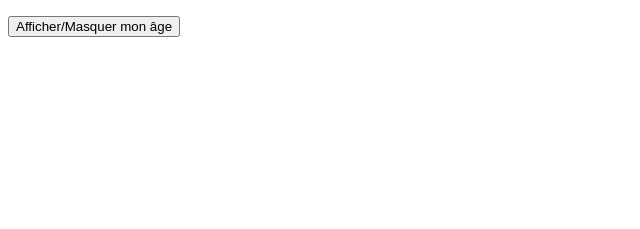
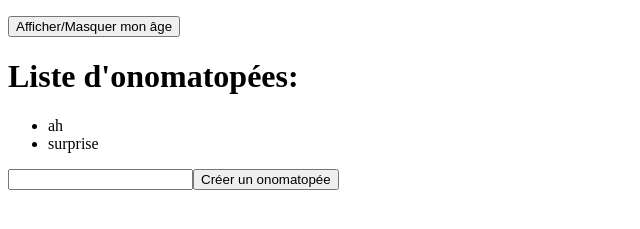
Before and after one commit to albja/Angular, an Angular app in the folder myFirstApp/: page / in a window 1280 px wide. Shown: the part 531-760 px from the top of the page, without its empty margins (0-640 px from the left). Built offline with nearby package versions, Linux system fonts and the light colour scheme.

Commit message:
quest 8 done

```diff
--- a/myFirstApp/src/app/app.component.html
+++ b/myFirstApp/src/app/app.component.html
@@ -5,3 +5,11 @@
 </ul>
 
 <router-outlet></router-outlet>
+
+<h1>Liste d'onomatopées:</h1>
+<ul>
+  <li *ngFor="let on of onomatopoeiaList">{{ on }}</li>
+</ul>
+<app-create-onomatopia
+  (sendOnomatopiaToApp)="onReceiveNewOnomatopia($event)"
+></app-create-onomatopia>
--- a/myFirstApp/src/app/app.component.ts
+++ b/myFirstApp/src/app/app.component.ts
@@ -7,6 +7,9 @@ import { Component } from '@angular/core';
 })
 export class AppComponent {
   title = ' Bienvenue sur le site de Alban';
-
+  onomatopoeiaList: string[] = ['ah', 'surprise'];
+  onReceiveNewOnomatopia(newOne: string): void {
+    this.onomatopoeiaList.push(newOne)
+  }
 
 }
--- a/myFirstApp/src/app/app.module.ts
+++ b/myFirstApp/src/app/app.module.ts
@@ -12,6 +12,7 @@ import { SignupComponent } from './signup/signup.component';
 import { MyFormComponent } from './my-form/my-form.component';
 import { DeveloperComponent } from './developer/developer.component';
 import { SkillComponent } from './skill/skill.component';
+import { CreateOnomatopiaComponent } from './create-onomatopia/create-onomatopia.component';
 
 
 @NgModule({
@@ -24,7 +25,8 @@ import { SkillComponent } from './skill/skill.component';
     SignupComponent,
     MyFormComponent,
     DeveloperComponent,
-    SkillComponent
+    SkillComponent,
+    CreateOnomatopiaComponent
   ],
   imports: [
     BrowserModule,
--- /dev/null
+++ b/myFirstApp/src/app/create-onomatopia/create-onomatopia.component.html
@@ -0,0 +1,2 @@
+<input type="text" [(ngModel)]="newOnomatopia" />
+<button (click)="sendOnomatopia()">Créer un onomatopée</button>
--- /dev/null
+++ b/myFirstApp/src/app/create-onomatopia/create-onomatopia.component.ts
@@ -0,0 +1,20 @@
+import { Component, EventEmitter, Output } from '@angular/core';
+
+@Component({
+  selector: 'app-create-onomatopia',
+  templateUrl: './create-onomatopia.component.html',
+  styleUrls: ['./create-onomatopia.component.css']
+})
+export class CreateOnomatopiaComponent {
+  newOnomatopia: string = "";
+
+  @Output()
+  sendOnomatopiaToApp: EventEmitter<string> = new EventEmitter(
+  );
+
+  sendOnomatopia(): void {
+    this.sendOnomatopiaToApp.emit(this.newOnomatopia)
+    this.newOnomatopia = ""
+  };
+
+}
```
Also changed, not shown: myFirstApp/src/app/create-onomatopia/create-onomatopia.component.css (added), 1 other file (tests, documents, lock files or other folders).
